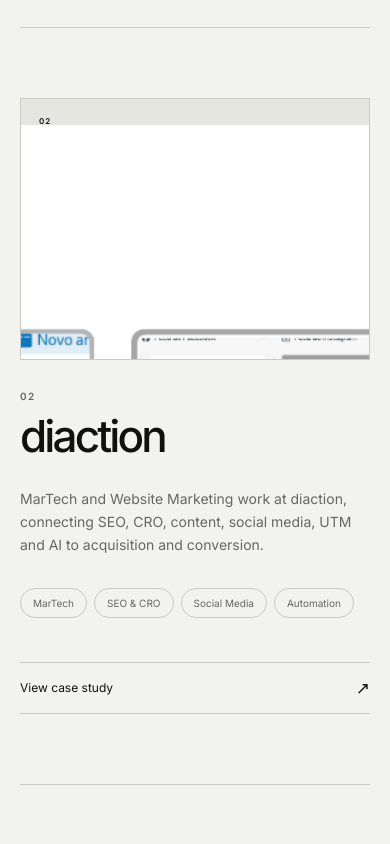
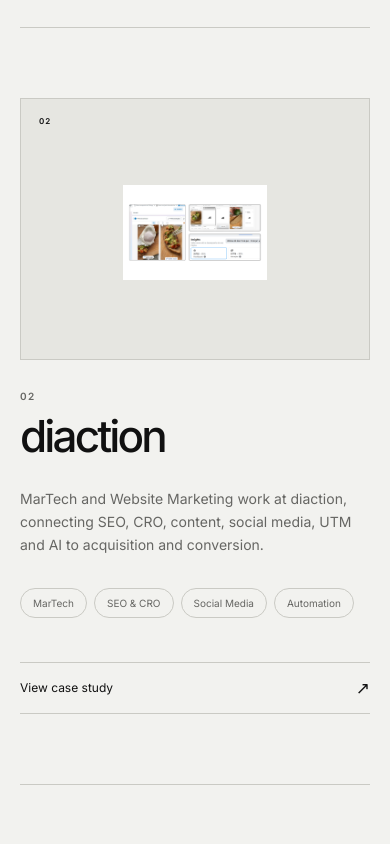
Before and after one commit to escobardanilo/my-site, a Next.js app: page / in a window 390 px wide. Shown: the part 8120-8964 px from the top of the page. Built offline with nearby package versions, Linux system fonts and the light colour scheme.

Commit message:
Reduce diaction card image scale

```diff
--- a/src/app/globals.css
+++ b/src/app/globals.css
@@ -1015,6 +1015,29 @@
   justify-content: center;
 }
 
+
+.project-card__image {
+  width: 100%;
+  height: 100%;
+
+  display: block;
+
+  object-fit: contain;
+}
+
+.project-card__visual-center--diaction {
+  padding: clamp(46px, 6vw, 96px);
+}
+
+.project-card__visual-center--diaction
+  .project-card__image {
+  width: min(58%, 560px);
+  height: auto;
+  max-height: 58%;
+
+  object-fit: contain;
+}
+
 .project-card__visual-center span {
   font-size: clamp(32px, 4vw, 62px);
 
@@ -1853,6 +1876,16 @@
     font-size: 26px;
   }
 
+  .project-card__visual-center--diaction {
+    padding: 34px;
+  }
+
+  .project-card__visual-center--diaction
+    .project-card__image {
+    width: min(72%, 360px);
+    max-height: 64%;
+  }
+
   .project-card__heading {
     grid-template-columns: 1fr;
 
```
